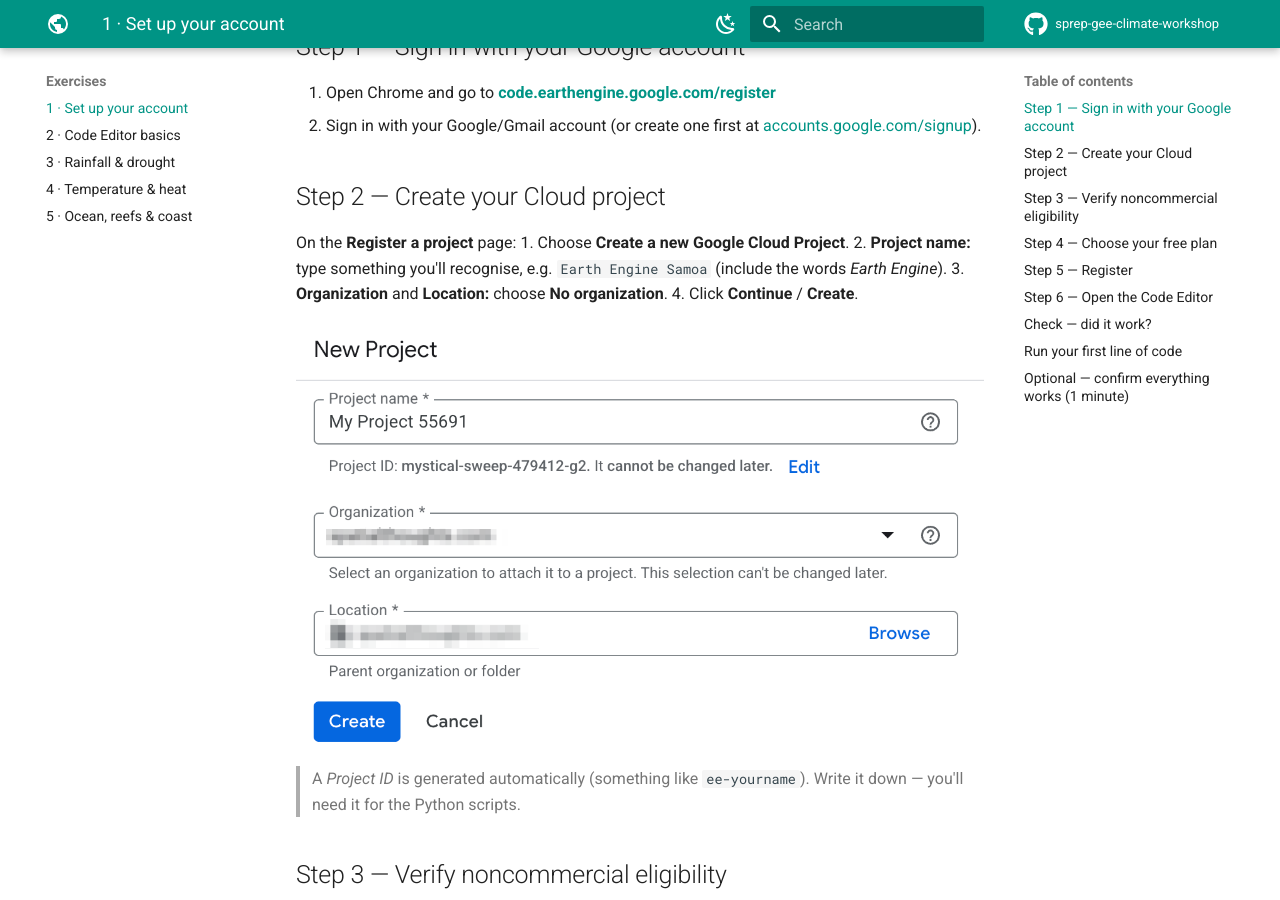
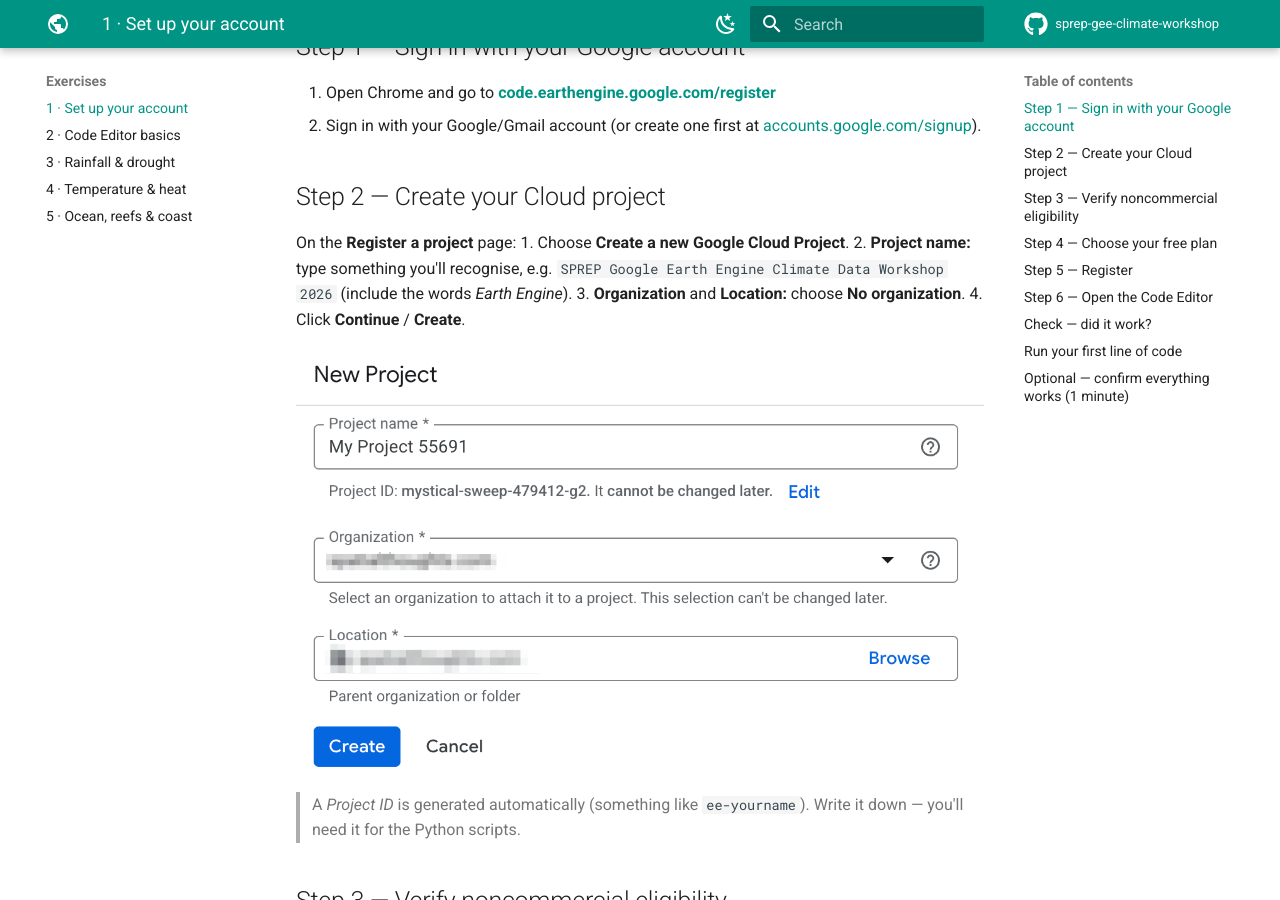
Before and after one commit to tavitas/sprep-gee-climate-workshop, an MkDocs documentation site: the page built from docs/exercises/account-setup.md, in a window 1280 px wide and 900 px high, scrolled down 476 px. Built offline with MkDocs 1.6.1 and Material for MkDocs 9.7.7, drawn with Linux system fonts in a browser that asks for light colours; comment, search, counter and statistics services are not loaded.

Commit message:
Change example project name to SPREP workshop 2026

```diff
--- a/docs/exercises/account-setup.md
+++ b/docs/exercises/account-setup.md
@@ -22,7 +22,7 @@
 On the **Register a project** page:
 1. Choose **Create a new Google Cloud Project**.
 2. **Project name:** type something you'll recognise, e.g.
-   `Earth Engine Samoa` (include the words *Earth Engine*).
+   `SPREP Google Earth Engine Climate Data Workshop 2026` (include the words *Earth Engine*).
 3. **Organization** and **Location:** choose **No organization**.
 4. Click **Continue** / **Create**.
 
```
